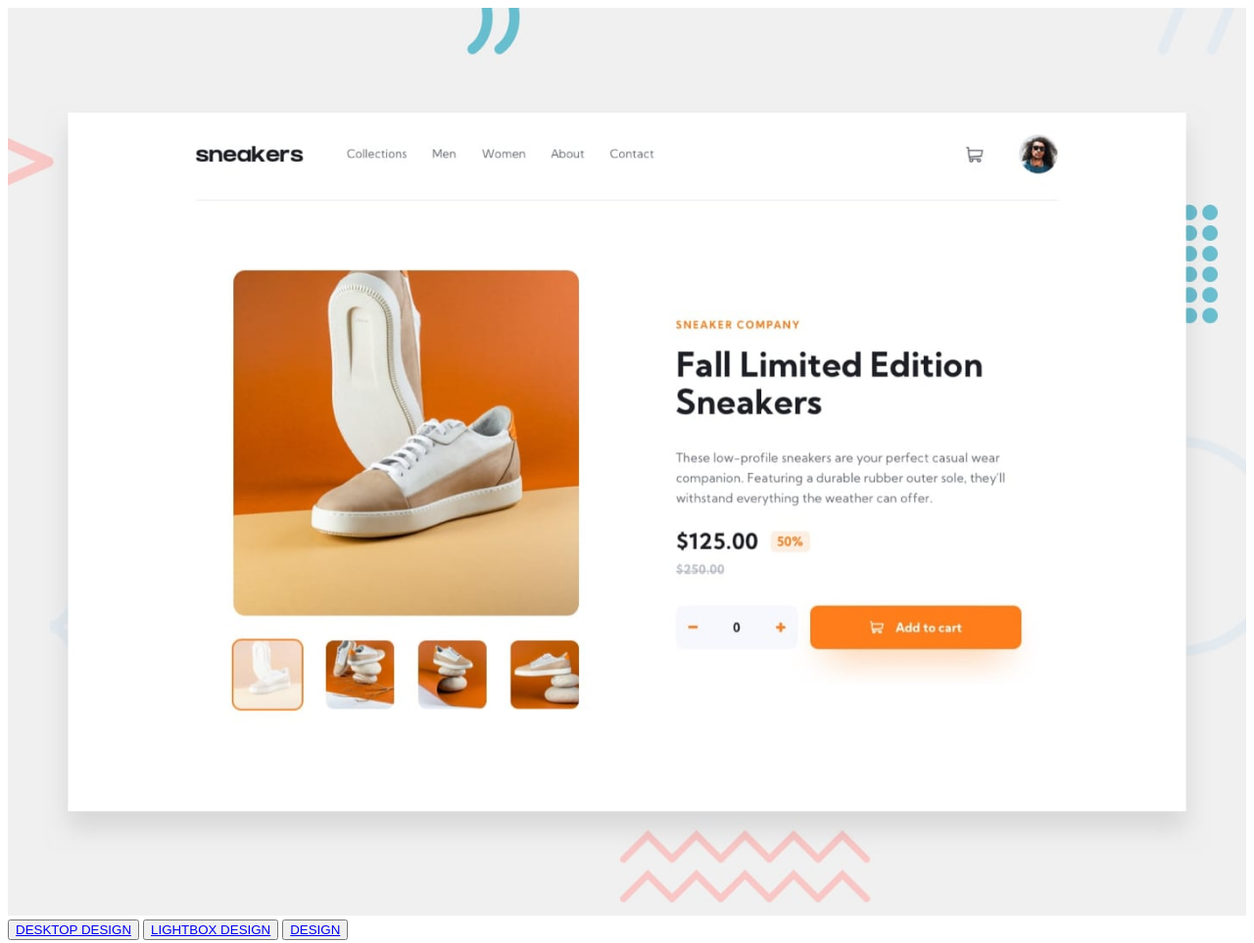
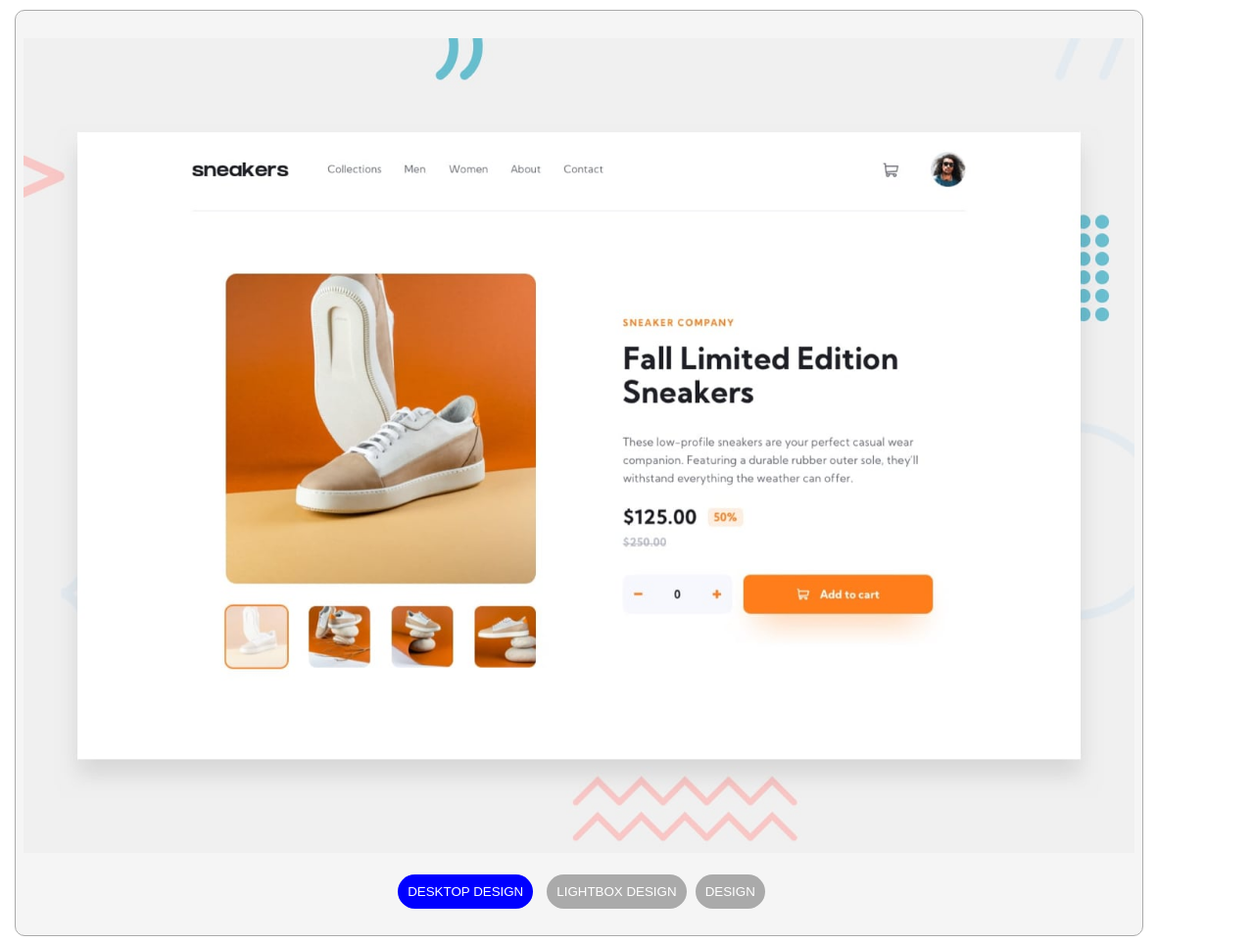
Before and after one commit to Gabriel-Dev-101/ment, a plain HTML site: page index.html in a window 1280 px wide. Shown: the whole page at 98% size. Drawn offline with Linux system fonts and the light colour scheme.

Commit message:
Update index.html

```diff
--- a/index.html
+++ b/index.html
@@ -5,7 +5,7 @@
     <meta name="viewport" content="width=device-width, initial-scale=1.0">
     <link rel="icon" type="image/png" sizes="32x32" href="./images/favicon-32x32.png">
     <title>Frontend Mentor | E-commerce product page</title>
-    <link rel="stylesheet" href="/first.css">
+    <link rel="stylesheet" href="/style.css">
 </head>
 <body>
     <div class="section">
```
